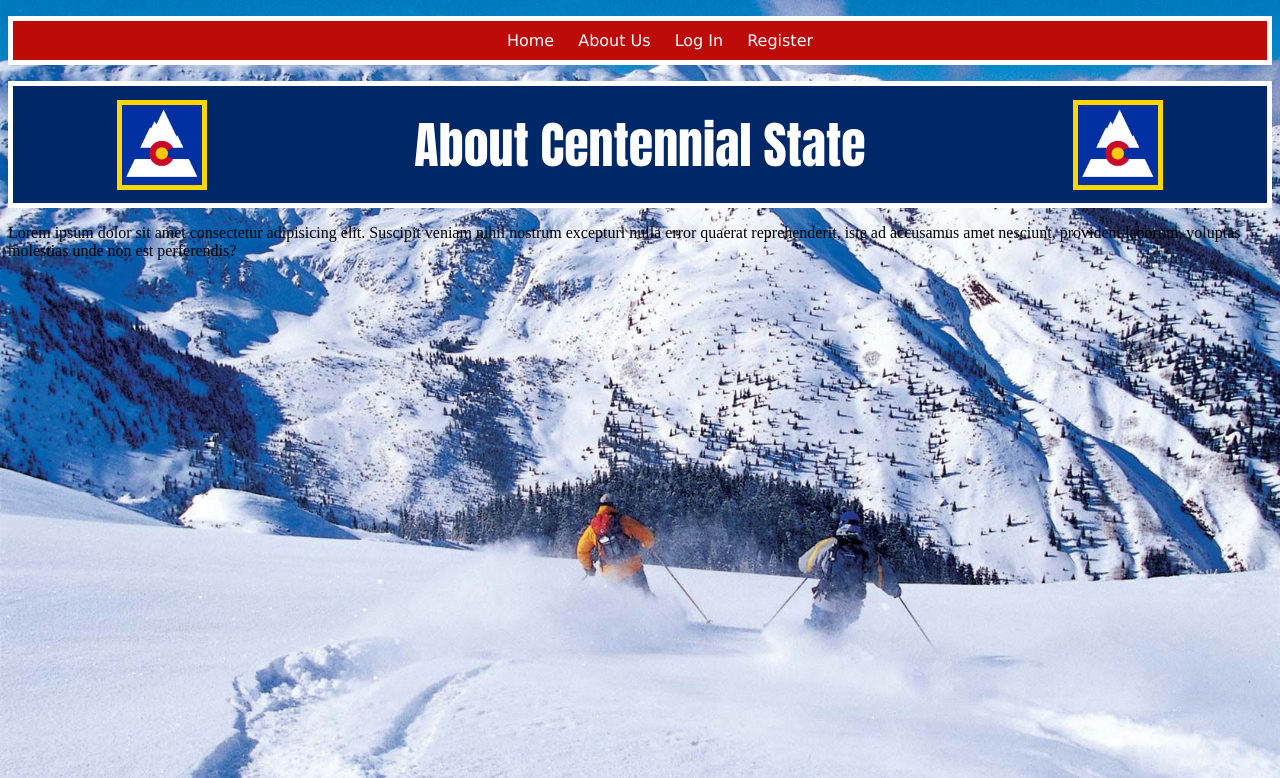
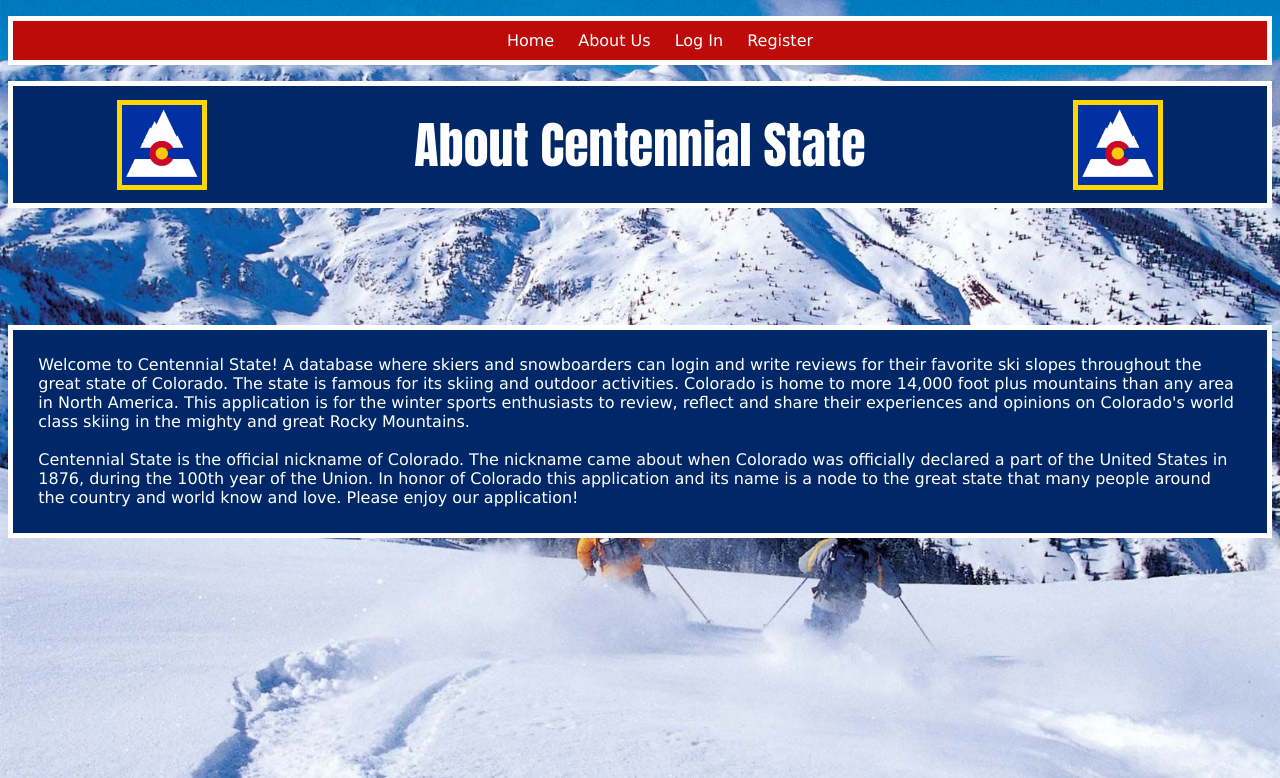
Before and after one commit to djrich87/centennial-state, a Flask app: page /info in a window 1280 px wide. Shown: the top 778 px of the page. Run offline with Flask 2, Linux system fonts and the light colour scheme.

Commit message:
add about us background

```diff
--- a/myapp/static/css/main.css
+++ b/myapp/static/css/main.css
@@ -3,7 +3,7 @@ body {
   background-repeat: no-repeat;
   background-image: center;
   background-size: cover;
-  background-color: navy;
+  background-color: rgb(0, 40, 104);
 }
 
 ul.nav {
@@ -69,3 +69,17 @@ h1{
   background-color: rgb(0, 40, 104);
   align-items: center;
 }
+
+.about {
+  padding-top: 8%;
+}
+
+.about p {
+  background-color: rgb(0, 40, 104);
+  font-family: Verdana, Geneva, Tahoma, sans-serif;
+  font-size: medium;
+  color: white;
+  padding: 2%;
+  border: 10px;
+  border: 5px solid rgb(255, 255, 255);
+}
--- a/myapp/templates/info.html
+++ b/myapp/templates/info.html
@@ -5,8 +5,13 @@
         <h1>About Centennial State</h1>
         <img src="/static/images/co-mount.jpg" />
     </div>
-    <div>
-        <p>Lorem ipsum dolor sit amet consectetur adipisicing elit. Suscipit veniam nihil nostrum excepturi nulla error quaerat reprehenderit, iste ad accusamus amet nesciunt, provident laborum, voluptas molestias unde non est perferendis?</p>
+    <div class="about">
+        <p>Welcome to Centennial State! A database where skiers and snowboarders can login and write reviews for their favorite ski slopes throughout the great state of Colorado. The state is famous for its skiing and outdoor activities. Colorado is home to more 14,000 foot plus mountains than any area in North America.  This application is for the winter sports enthusiasts to review, reflect and share their experiences and opinions on Colorado's world class skiing in the mighty and great Rocky Mountains.
+
+        <br>
+        <br>
+
+        Centennial State is the official nickname of Colorado. The nickname came about when Colorado was officially declared a part of the United States in 1876, during the 100th year of the Union. In honor of Colorado this application and its name is a node to the great state that many people around the country and world know and love. Please enjoy our application!</p>
     </div>
 
 {% endblock %}
```
Also changed, not shown: README.md.
